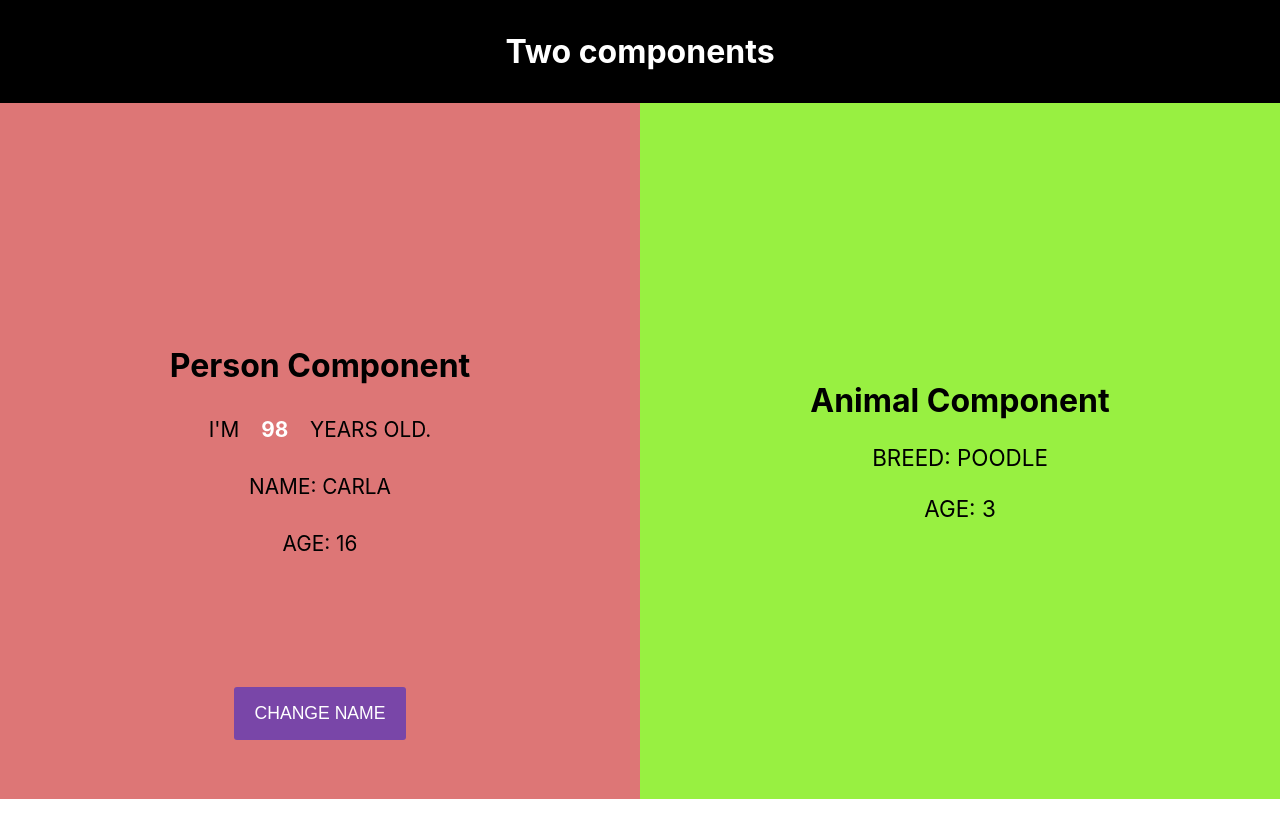
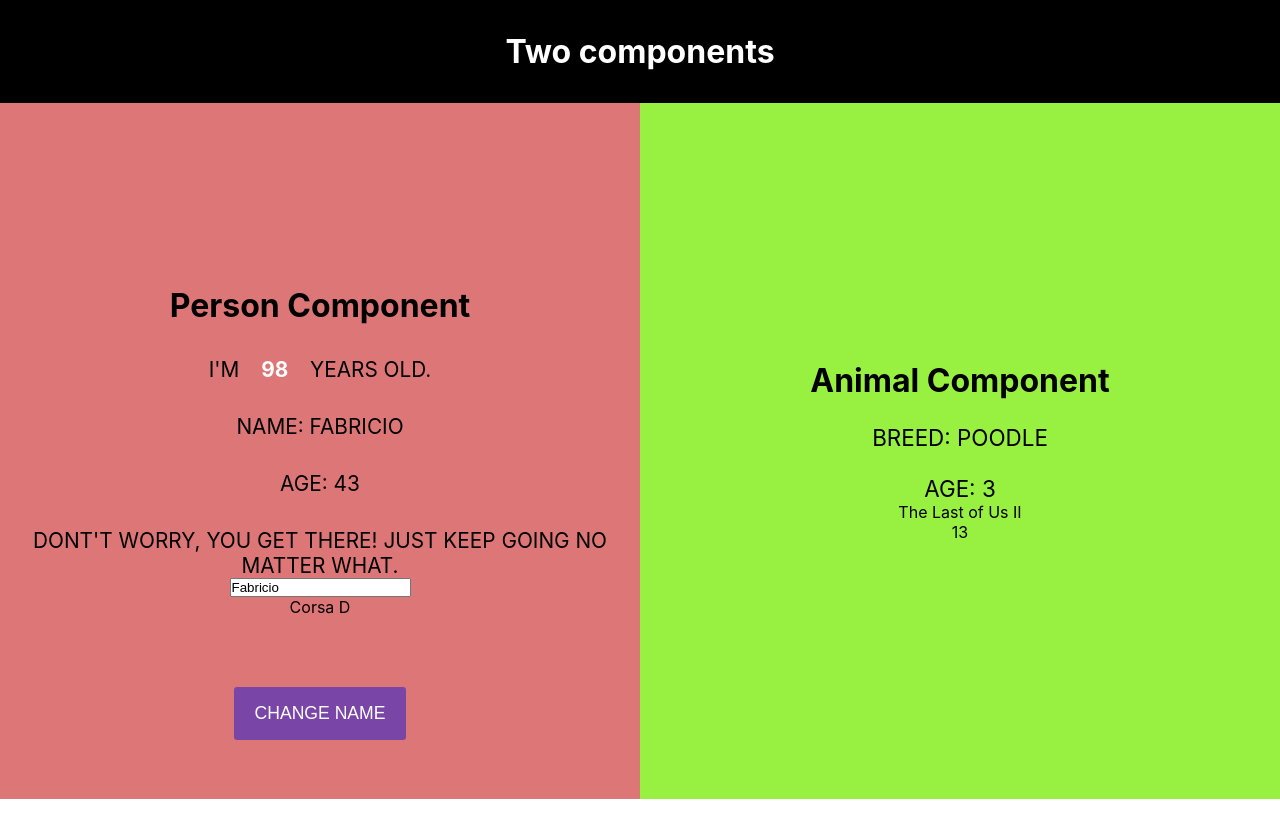
Before and after one commit to AmauriMarcos/react-basics, a React (Create React App) app: page / in a window 1280 px wide. Shown: the top 838 px of the page. Built offline with nearby package versions, Linux system fonts and the light colour scheme.

Commit message:
small changes

```diff
--- a/src/Animal/Animal.js
+++ b/src/Animal/Animal.js
@@ -5,8 +5,10 @@ const animal = (props) =>{
     return (
         <div className="container">
             <h1>Animal Component</h1>
-            <p className='animal-paragraph'>Breed: {props.breed}</p>
+            <p onClick={props.click} className='animal-paragraph'>Breed: {props.breed}</p>
             <p className='animal-paragraph'>Age: {props.age}</p>
+            <p>{props.gameName}</p>
+            <p>{props.gameQtd}</p>
         </div>
     )
 }
--- a/src/App.js
+++ b/src/App.js
@@ -11,28 +11,84 @@ const App = props => {
       persons: [
         { name: 'Fabricio', age: 43},
         { name: 'Juca', age: 68},
-        { name: 'Carla', age: 16}
-    ]});
+        { name: 'Carla', age: 16}]
+    });
 
-    const changeNameHandler = () =>{
+    const [message, newMessage] = useState("Dont't worry, you get there! Just keep going no matter what.");
+
+    const [gamesState, newGameState] = useState({
+      games: [
+                {name: 'The Last of Us II', quantity: 13},
+                {name: 'God of Us', quantity: 6},
+                {name: 'GTA V', quantity: 18}
+             ]
+         })
+
+    const [carsState, newCarsState] = useState({
+       cars: [
+          {model: 'Corsa D'},
+          {year: 2009},
+          {color: 'Black'}
+       ]
+    });
+
+    const changeNameHandler = (newName) =>{
       setPersonsState({persons: [
         { name: 'Maicon', age: 33},
         { name: 'Eloisa', age: 21},
-        { name: 'Bianca', age: 26}
-      ]})
+        { name: 'Bianca', age: 26},
+        ]});
+
+      newMessage('Heyyyy');
+
+      newCarsState({
+        cars: [
+          {model: newName},
+          {year: 2009},
+          {color: 'Black'}
+       ]
+      })
+
+      newGameState({
+        games: [
+          {name: 'Spider Man', quantity: 2},
+          {name: 'God of Us', quantity: 6},
+          {name: 'GTA V', quantity: 18}
+       ]
+      })
    };
+
+   const changeNameInput = (event) =>{
+    setPersonsState({persons: [
+      { name: event.target.value , age: 33},
+      { name: 'Eloisa', age: 21},
+      { name: 'Bianca', age: 26},
+      ]});
+   }
 
     return(
       <div className="App">
         <h1 className="title-components">Two components</h1>
-        <Person name={personsState.persons[2].name} age={personsState.persons[2].age}></Person>
-        <Animal breed="poodle" age='3'></Animal>
-        <button className="btn" onClick={changeNameHandler}>Change Name</button>
+
+        <Person
+          model={carsState.cars[0].model}
+          message={message}
+          changeName={changeNameInput}
+          name={personsState.persons[0].name}
+          age={personsState.persons[0].age}>
+        </Person>
+
+        <Animal
+          gameName={gamesState.games[0].name}
+          gameQtd={gamesState.games[0].quantity}
+          breed="poodle"
+          age='3'
+          click={changeNameHandler.bind(this, 'Marea!!!')}>
+        </Animal>
+
+        <button className="btn" onClick={ () => changeNameHandler('OPALA')}>Change Name</button>
       </div>
     )
-
 };
 
-
-
 export default App;
--- a/src/Person/Person.js
+++ b/src/Person/Person.js
@@ -8,8 +8,11 @@ const person = (props) => {
             <p className="person-text">I'm <span>{Math.floor(Math.random() * 100 + 1)}</span> years old.</p>
             <p className="person-text">Name: {props.name} </p>
             <p className="person-text">Age: {props.age} </p>
+            <p className="person-text">{props.message}</p>
+            <input value={props.name} onChange={props.changeName} placeholder="Insert a new name"></input>
+            <p>{props.model}</p>
         </div>
-        )
+    )
 }
 
 export default person;
```
